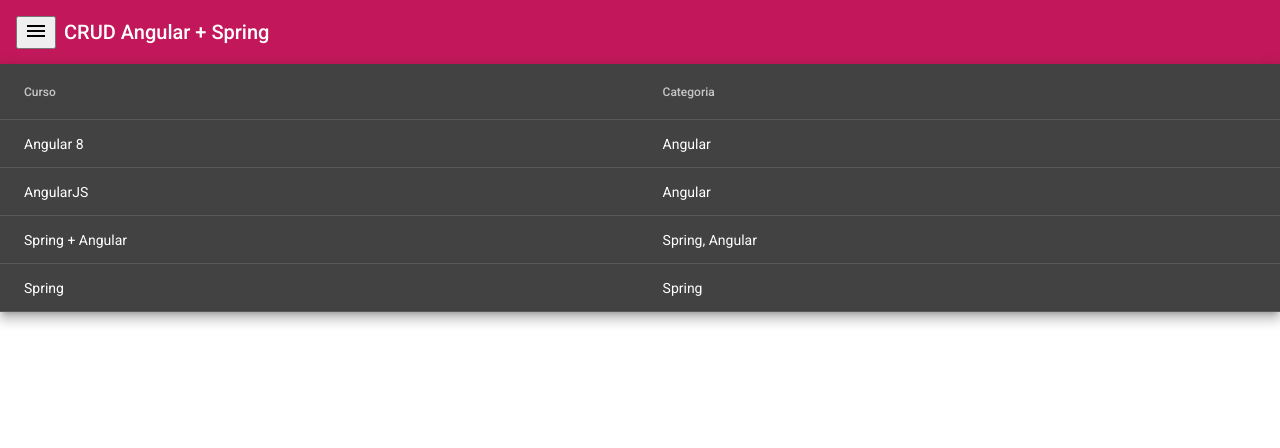
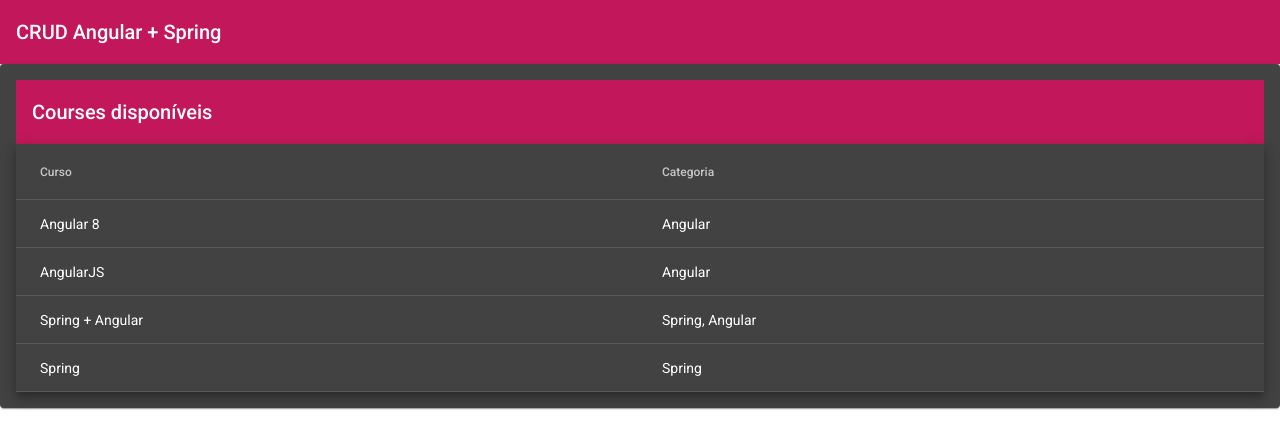
Before and after one commit to danilojsouza/angular-courses, an Angular app: page /courses in a window 1280 px wide. Shown: the top 448 px of the page. Built offline with nearby package versions, Linux system fonts and the light colour scheme.

Commit message:
Add app angular-material module

```diff
--- a/src/app/app.component.html
+++ b/src/app/app.component.html
@@ -1,7 +1,4 @@
-<mat-toolbar color="primary">
-  <button mat-icon-button class="exemple-icon" aria-label="Exemple icon-button with menu icon">
-    <mat-icon>menu</mat-icon>
-  </button>
+<mat-toolbar class="mat-elevation-z6" color="primary">
   <span>CRUD Angular + Spring</span>
 </mat-toolbar>
 <router-outlet></router-outlet>
--- a/src/app/courses/courses/courses.component.html
+++ b/src/app/courses/courses/courses.component.html
@@ -1,5 +1,10 @@
+<mat-card>
+
+  <mat-toolbar color="primary">
+    Courses disponíveis
+  </mat-toolbar>
+
   <table mat-table [dataSource]="courses" class="mat-elevation-z8">
-
     <ng-container matColumnDef="name">
       <th mat-header-cell *matHeaderCellDef> Curso </th>
       <td mat-cell *matCellDef="let course"> {{course.name}} </td>
@@ -12,5 +17,6 @@
 
     <tr mat-header-row *matHeaderRowDef="displayedColumns"></tr>
     <tr mat-row *matRowDef="let row; columns: displayedColumns;"></tr>
+  </table>
 
-</table>
+</mat-card>
```
Also changed, not shown: src/app/courses/courses.module.ts (+3 -5 lines), src/app/shared/material/material.module.ts (added, +14 -0 lines). Lines whose indentation alone changed are shown as unchanged.
